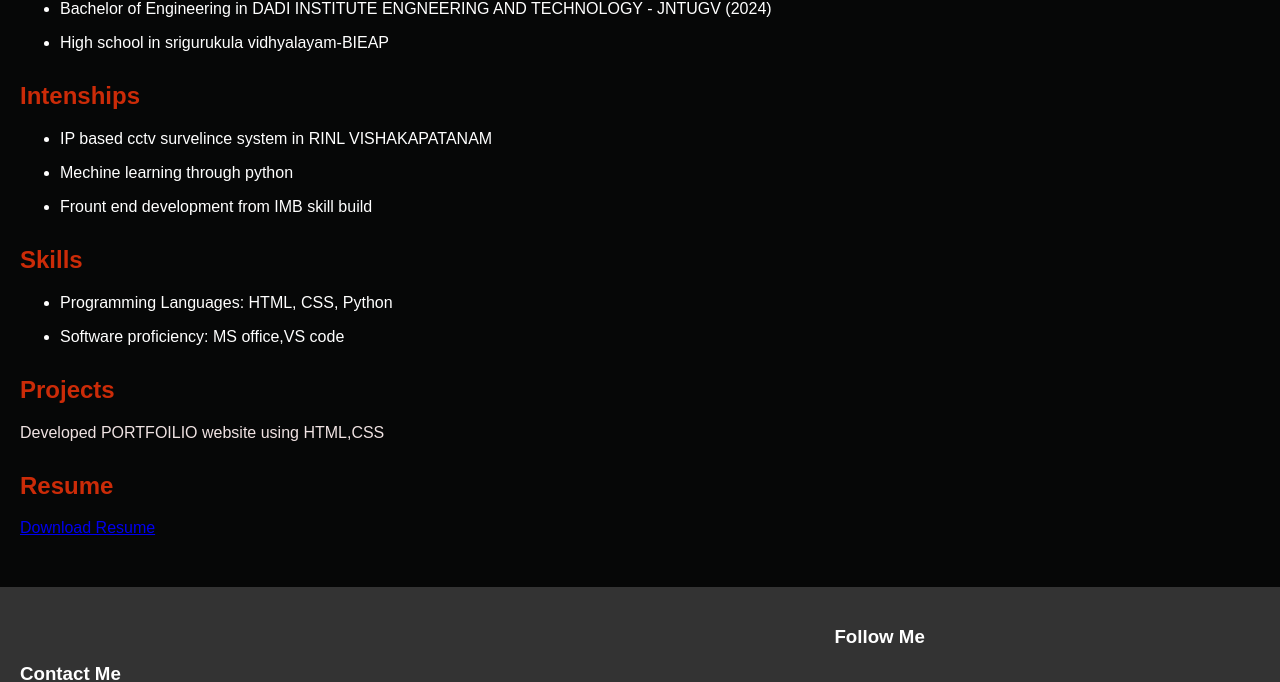
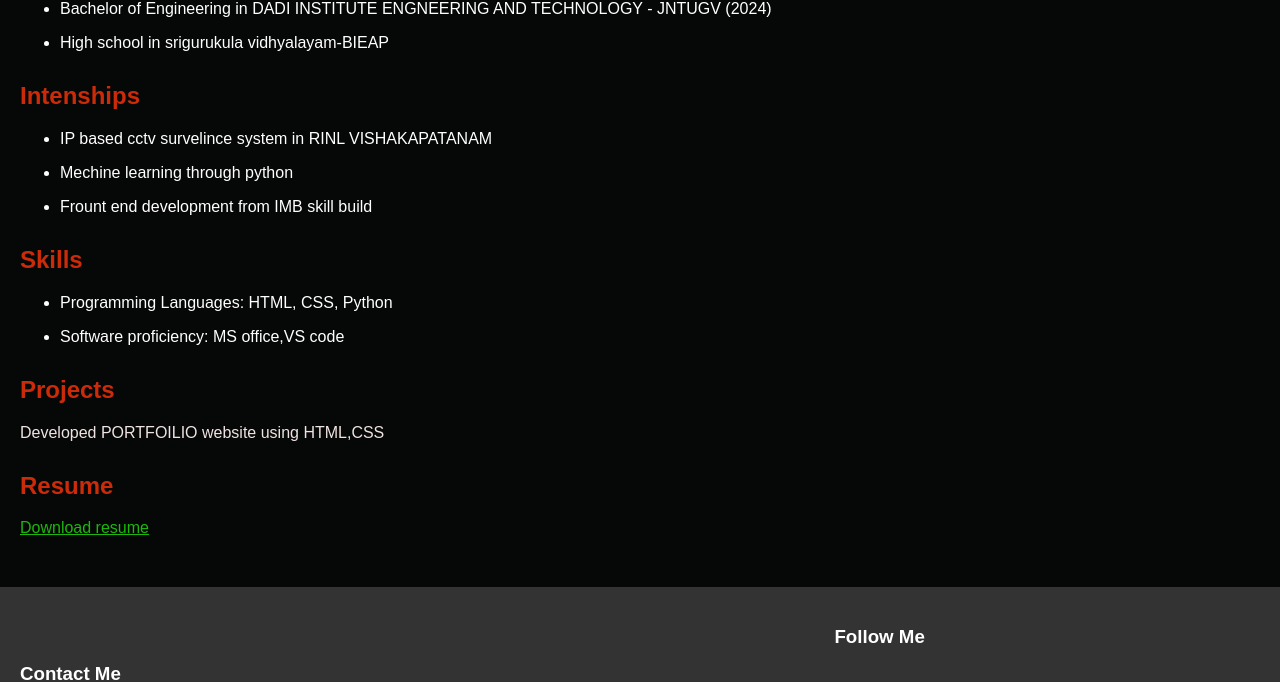
Before and after one commit to REVANTHKONCHADA/sample-website, a plain HTML site: page index.html in a window 1280 px wide. Shown: the part 679-1361 px from the top of the page. Drawn offline with Linux system fonts and the light colour scheme; a script that the page names is missing.

Commit message:
Update index.html

```diff
--- a/index.html
+++ b/index.html
@@ -100,7 +100,7 @@
 
     <section id="resume">
       <h2>Resume</h2>
-      <a href="resume.pdf" target="_blank">Download Resume</a>
+      <a href="resume.pdf" target="_blank" <p style="color :rgb(28, 184, 11);" >Download resume</p></a>
     </section>
     <p style="background-image: url('qw.jpg');"></p>
   </main>
```
